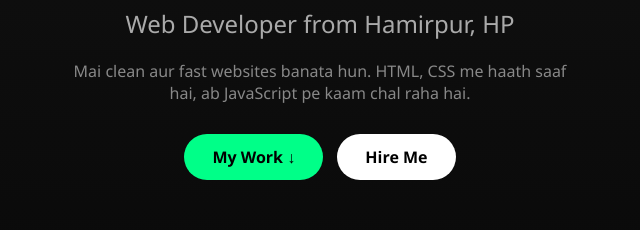
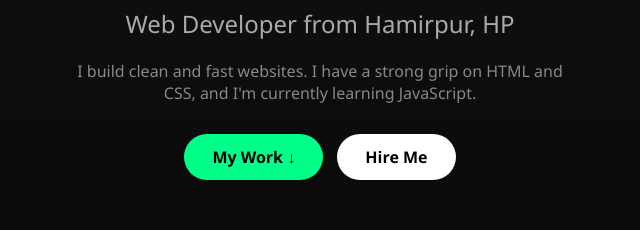
Before and after one commit to vivek-dhiman786/vivek-dhiman786.github.io, a plain HTML site: page index.html in a window 1280 px wide. Shown: the part 285-515 px from the top of the page, 320-960 px from the left. Drawn offline with Linux system fonts and the light colour scheme.

Commit message:
Refactor index.html for better readability
Updated the HTML content to improve clarity and readability.

```diff
--- a/index.html
+++ b/index.html
@@ -22,7 +22,7 @@
   <p class="hi">👋 Hello, I'm</p>
   <h1>VIVEK <span>DHIMAN</span></h1>
   <h2>Web Developer from Hamirpur, HP</h2>
-  <p class="desc">Mai clean aur fast websites banata hun. HTML, CSS me haath saaf hai, ab JavaScript pe kaam chal raha hai.</p>
+  <p class="desc">I build clean and fast websites. I have a strong grip on HTML and CSS, and I'm currently learning JavaScript.</p>
   <div class="btns">
     <a class="btn green" href="#projects">My Work ↓</a>
     <a class="btn white" href="https://wa.me/919882644536">Hire Me</a>
```
